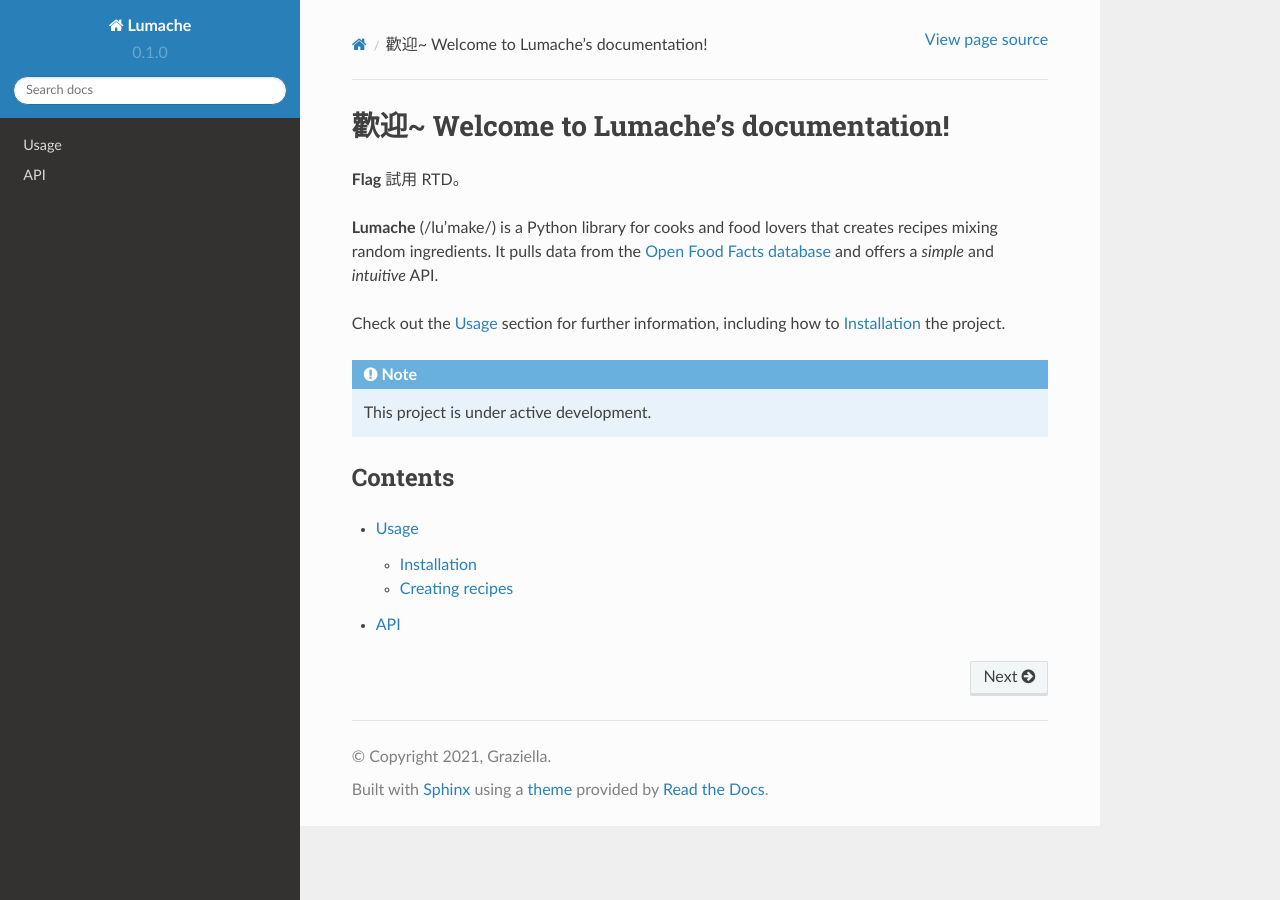
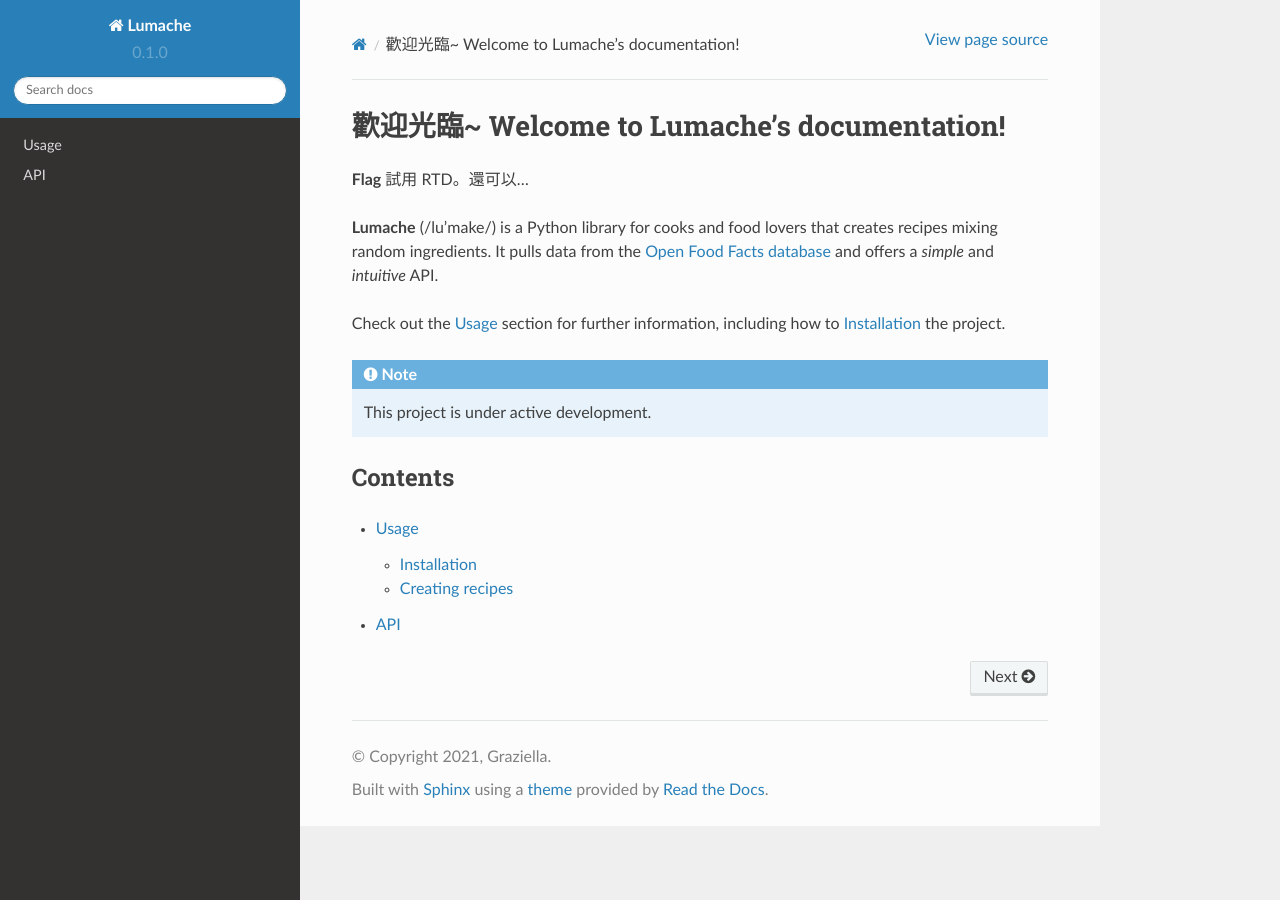
Before and after one commit to flagdr/readthedocs-tutorial-template, a Sphinx documentation site: the page built from docs/source/index.rst, in a window 1280 px wide. Built offline with Sphinx 7.4.7 and the Read the Docs theme 2.0.0, drawn with Linux system fonts in a browser that asks for light colours.

Commit message:
Update index.rst

```diff
--- a/docs/source/index.rst
+++ b/docs/source/index.rst
@@ -1,7 +1,7 @@
-歡迎~ Welcome to Lumache's documentation!
+歡迎光臨~ Welcome to Lumache's documentation!
 ===================================
 
-**Flag** 試用 RTD。
+**Flag** 試用 RTD。還可以...
 
 **Lumache** (/lu'make/) is a Python library for cooks and food lovers
 that creates recipes mixing random ingredients.
```
